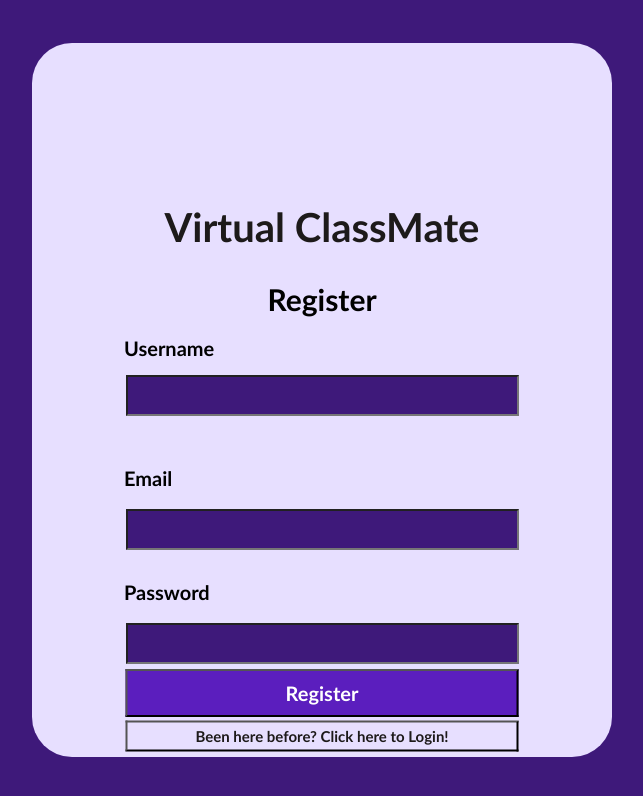
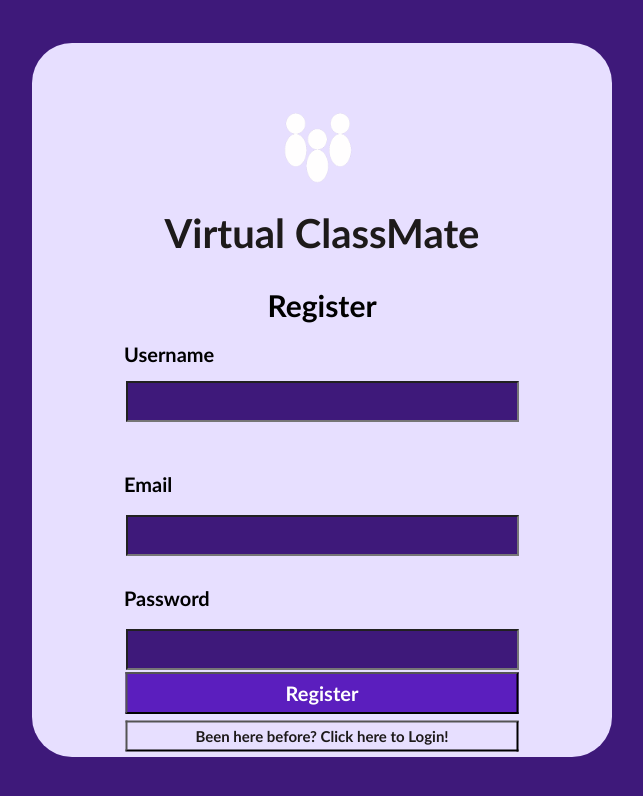
Before and after one commit to quacklinhui/VirtualClassMate, a React (Create React App) app in the folder frontend/: page /register in a window 1280 px wide. Shown: the top 796 px of the page, without its empty margins (318-961 px from the left). Built offline with nearby package versions, Linux system fonts and the light colour scheme.

Commit message:
Add logos to login and register

```diff
--- a/frontend/src/LoginComponents/Login.css
+++ b/frontend/src/LoginComponents/Login.css
@@ -26,7 +26,7 @@
   }
 
   .virtualClassMate{
-  padding-top: 128px;
+  padding-top: 50px;
   text-align: center;
   font-family: 'Trebuchet MS', 'Lucida Sans Unicode', 'Lucida Grande', 'Lucida Sans', Arial, sans-serif;
   font-style: normal;
@@ -54,6 +54,12 @@
   font-size: 20px;
   line-height: 30px;
   }
+
+.logo{
+    height: 80px;
+    width: 80px;
+    transform: translate(310%, 80%);
+}
 
   .loginbutton{
     color:white;
--- a/frontend/src/LoginComponents/Login.js
+++ b/frontend/src/LoginComponents/Login.js
@@ -2,6 +2,7 @@ import {BrowserRouter as Router,  Redirect,  useHistory} from "react-router-dom"
 import {useState} from 'react';
 import HomePage from '../HomeComponents/HomePage';
 import Register from '../LoginComponents/Register';
+import logo from '../images/logoWithoutWords.png';
 // import {Button, Typography, Paper, Box, Container} from '@material-ui/core'
 import './Login.css';
 
@@ -11,6 +12,7 @@ function Login() {
     return (
         <div>
         <div className="app">
+        <img className = 'logo' src = {logo} alt = "logo"></img>
           <h1 className="virtualClassMate">
             Virtual ClassMate
           </h1>
--- a/frontend/src/LoginComponents/Register.css
+++ b/frontend/src/LoginComponents/Register.css
@@ -11,6 +11,12 @@
     justify-content: center;
     background-color: #3E197A;
   }
+
+  .logo{
+    height: 80px;
+    width: 80px;
+    transform: translate(310%, 80%);
+}
 
   .app {
   position:fixed;
@@ -26,7 +32,7 @@
   }
 
   .virtualClassMate{
-  padding-top: 128px;
+  padding-top: 108px;
   text-align: center;
   font-family: 'Trebuchet MS', 'Lucida Sans Unicode', 'Lucida Grande', 'Lucida Sans', Arial, sans-serif;
   font-style: normal;
@@ -73,7 +79,7 @@
     display: block;
     justify-content: center;
     width: 393px;
-    height: 48px;
+    height: 42px;
     background: #5B1EBE;
     font-family: 'Trebuchet MS', 'Lucida Sans Unicode', 'Lucida Grande', 'Lucida Sans', Arial, sans-serif;
     font-style: normal;
--- a/frontend/src/LoginComponents/Register.js
+++ b/frontend/src/LoginComponents/Register.js
@@ -3,6 +3,7 @@ import {useState} from 'react';
 import HomePage from '../HomeComponents/HomePage';
 import Login from '../LoginComponents/Login';
 // import {Button, Typography, Paper, Box, Container} from '@material-ui/core'
+import logo from '../images/logoWithoutWords.png';
 import './Register.css';
 
 function Register() {
@@ -11,6 +12,7 @@ function Register() {
     return (
         <div>
         <div className="app">
+        <img className = 'logo' src = {logo} alt = "logo"></img>
           <h1 className="virtualClassMate">
             Virtual ClassMate
           </h1>
```
Also changed, not shown: frontend/src/HomeComponents/AvatarBar/Avatar/FabricCanvas.js (deleted, +0 -78 lines), frontend/src/HomeComponents/AvatarBar/Avatar/TemplateList.js (deleted, +0 -32 lines), frontend/src/HomeComponents/AvatarBar/Avatar/TemplateListItem.js (deleted, +0 -25 lines), frontend/src/images/logoWithoutWords.png (added).
